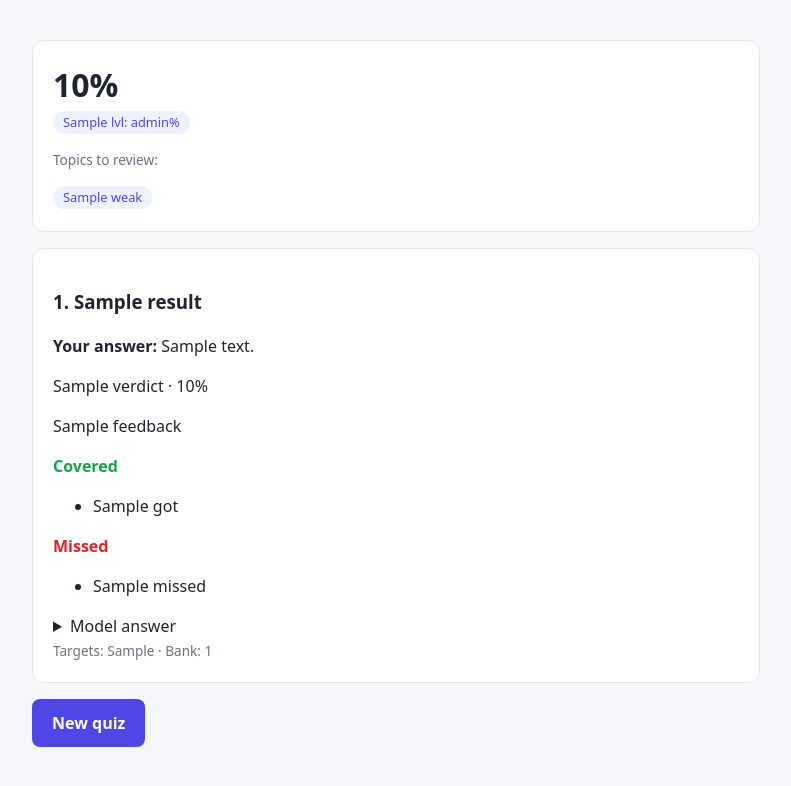
After one commit to Bababoi2169/JD, a Flask app: template templates/results_text.html in a window 1280 px wide. The commit adds this page. Shown: the top 786 px of the page, without its empty margins (244-1035 px from the left). Run offline with Flask 3, Linux system fonts and the light colour scheme; the template is opened without the code that fills it: most values are stand-ins (such as "Sample title", 1, 10 or a date in 2020).

Commit message:
Add difficulty sections, typed-answer mode with AI grading, and styling

```diff
--- a/app.py
+++ b/app.py
@@ -1,46 +1,94 @@
-from flask import Flask, render_template, request
-from utils import extract_text, generate_quiz, extract_requirements
+import uuid
+from flask import Flask, render_template, request, redirect, url_for
+from utils import extract_text, generate_quiz, extract_requirements, evaluate_answers
 from retrieval import get_relevant_questions
-import uuid
-from flask import redirect, url_for
+from concurrent.futures import ThreadPoolExecutor
+
+app = Flask(__name__)
+app.config["MAX_CONTENT_LENGTH"] = 5 * 1024 * 1024  # 5 MB
 
 QUIZZES = {}  # quiz_id -> list of questions (in memory, resets on restart)
 
-app = Flask(__name__)
+def build_quiz(resume_text, jd_text, req, mode, per_level=5):
+    def one(level):
+        bank = get_relevant_questions(req["queries"], req.get("role"), difficulty=level, max_total=8)
+        return generate_quiz(resume_text, jd_text, bank, n=per_level, difficulty=level, mode=mode)
+    with ThreadPoolExecutor(max_workers=3) as ex:   # runs the 3 calls in parallel
+        parts = list(ex.map(one, ["easy", "medium", "hard"]))
+    return [q for part in parts for q in part]
 
 @app.route("/", methods=["GET", "POST"])
 def index():
     if request.method == "POST":
-        resume_text = extract_text(request.files["resume"])
-        jd_text = request.form["jd"]
-        req = extract_requirements(resume_text, jd_text)
-        bank = get_relevant_questions(req["queries"], req.get("role"), max_total=10)
-        questions = generate_quiz(resume_text, jd_text, bank)
-        quiz_id = str(uuid.uuid4())
-        QUIZZES[quiz_id] = questions
-        return redirect(url_for("quiz", quiz_id=quiz_id))
+        try:
+            resume_file = request.files.get("resume")
+            if not resume_file or not resume_file.filename:
+                raise ValueError("Please upload a resume.")
+            jd_text = request.form.get("jd", "").strip()
+            if len(jd_text) < 50:
+                raise ValueError("Please paste a longer job description.")
+
+            resume_text = extract_text(resume_file)
+            req = extract_requirements(resume_text, jd_text)
+            mode = request.form.get("mode", "text")
+            questions = build_quiz(resume_text, jd_text, req, mode)
+            quiz_id = str(uuid.uuid4())
+            QUIZZES[quiz_id] = {"mode": mode, "questions": questions}
+            return redirect(url_for("quiz", quiz_id=quiz_id))
+        except (ValueError, RuntimeError) as e:
+            return render_template("index.html", error=str(e))
+        except Exception:
+            app.logger.exception("Quiz generation failed")
+            return render_template("index.html", error="Something went wrong. Please try again.")
     return render_template("index.html")
+
 
 @app.route("/quiz/<quiz_id>")
 def quiz(quiz_id):
-    questions = QUIZZES.get(quiz_id)
-    if not questions:
+    quiz = QUIZZES.get(quiz_id)
+    if not quiz:
         return redirect(url_for("index"))
-    return render_template("quiz.html", questions=questions, quiz_id=quiz_id)
+    return render_template("quiz.html", questions=quiz["questions"], mode=quiz["mode"], quiz_id=quiz_id)
+
 
 @app.route("/quiz/<quiz_id>/submit", methods=["POST"])
 def submit(quiz_id):
-    questions = QUIZZES.get(quiz_id)
-    if not questions:
+    quiz = QUIZZES.get(quiz_id)
+    if not quiz:
         return redirect(url_for("index"))
-    results, score = [], 0
-    for i, q in enumerate(questions):
-        picked = int(request.form.get(f"q{i}", -1))
-        correct = picked == q["correct_index"]
-        score += correct
-        results.append({**q, "picked": picked, "correct": correct})
-    weak = sorted({r["topic"] for r in results if not r["correct"]})
-    return render_template("results.html", results=results,
-                           score=score, total=len(results), weak=weak)
+    questions, mode = quiz["questions"], quiz["mode"]
+
+    if mode == "mcq":
+        results, score, by_level = [], 0, {}
+        for i, q in enumerate(questions):
+            picked = int(request.form.get(f"q{i}", -1))
+            correct = picked == q["correct_index"]
+            score += correct
+            results.append({**q, "picked": picked, "correct": correct})
+            s = by_level.setdefault(q["difficulty"], [0, 0])
+            s[0] += correct
+            s[1] += 1
+        weak = sorted({r["topic"] for r in results if not r["correct"]})
+        return render_template("results.html", results=results, score=score,
+                               total=len(results), weak=weak, by_level=by_level)
+
+    items = [{**q, "answer": request.form.get(f"q{i}", "").strip()} for i, q in enumerate(questions)]
+    try:
+        graded = evaluate_answers(items)
+    except Exception:
+        app.logger.exception("Grading failed")
+        return "Grading failed. Go back and submit again.", 500
+
+    results = [{**it, **g} for it, g in zip(items, graded)]
+    score = round(sum(r["score"] for r in results) / len(results))
+    levels = {}
+    for r in results:
+        levels.setdefault(r["difficulty"], []).append(r["score"])
+    by_level = {k: round(sum(v) / len(v)) for k, v in levels.items()}
+    weak = sorted({r["topic"] for r in results if r["verdict"] != "correct"})
+    return render_template("results_text.html", results=results, score=score,
+                           by_level=by_level, weak=weak)
+
+
 if __name__ == "__main__":
     app.run(debug=True)
--- /dev/null
+++ b/static/style.css
@@ -0,0 +1,24 @@
+:root { --bg:#f6f7fb; --card:#fff; --text:#1f2430; --muted:#6b7280;
+        --accent:#4f46e5; --good:#16a34a; --bad:#dc2626; --border:#e5e7eb; }
+* { box-sizing: border-box; }
+body { margin:0; font-family: system-ui, sans-serif; background:var(--bg); color:var(--text); line-height:1.5; }
+.container { max-width:760px; margin:40px auto; padding:0 16px; }
+h1, h2 { margin:0 0 16px; }
+.card { background:var(--card); border:1px solid var(--border); border-radius:12px; padding:20px; margin-bottom:16px; }
+input[type=file], textarea { width:100%; padding:10px; border:1px solid var(--border); border-radius:8px; font:inherit; margin:6px 0 16px; background:#fff; }
+textarea { min-height:220px; resize:vertical; }
+label.field { font-weight:600; }
+button, .btn { background:var(--accent); color:#fff; border:0; border-radius:8px; padding:12px 20px; font:inherit; font-weight:600; cursor:pointer; text-decoration:none; display:inline-block; }
+button:disabled { opacity:.6; cursor:wait; }
+.error { background:#fef2f2; color:var(--bad); border:1px solid #fecaca; padding:12px; border-radius:8px; margin-bottom:16px; }
+.option { display:block; padding:10px 14px; border:1px solid var(--border); border-radius:8px; margin:8px 0; cursor:pointer; }
+.option:hover { border-color:var(--accent); }
+.option:has(input:checked) { border-color:var(--accent); background:#eef2ff; }
+.option input { margin-right:10px; }
+.meta { color:var(--muted); font-size:.85rem; }
+.score { font-size:2rem; font-weight:700; }
+.tag { display:inline-block; background:#eef2ff; color:var(--accent); border-radius:999px; padding:2px 10px; font-size:.8rem; margin:2px 4px 2px 0; }
+.ok { color:var(--good); font-weight:600; }
+.no { color:var(--bad); font-weight:600; }
+textarea.answer { min-height:100px; margin-bottom:8px; }
+.part { color:#d97706; font-weight:600; }
--- /dev/null
+++ b/templates/results_text.html
@@ -0,0 +1,26 @@
+<!doctype html>
+<html lang="en"><head>
+  <meta charset="utf-8"><meta name="viewport" content="width=device-width, initial-scale=1">
+  <title>Interview Quiz</title>
+  <link rel="stylesheet" href="{{ url_for('static', filename='style.css') }}">
+</head><body><div class="container">
+<div class="card">
+  <div class="score">{{ score }}%</div>
+  {% for lvl, s in by_level.items() %}<span class="tag">{{ lvl|capitalize }}: {{ s }}%</span>{% endfor %}
+  {% if weak %}<p class="meta">Topics to review:</p>
+    {% for t in weak %}<span class="tag">{{ t }}</span>{% endfor %}{% endif %}
+</div>
+{% for r in results %}
+<div class="card">
+  <h3>{{ loop.index }}. {{ r.question }}</h3>
+  <p><b>Your answer:</b> {{ r.answer or "(blank)" }}</p>
+  <p class="{{ {'correct':'ok','partial':'part','incorrect':'no'}[r.verdict] }}">{{ r.verdict|capitalize }} · {{ r.score }}%</p>
+  <p>{{ r.feedback }}</p>
+  {% if r.got %}<p class="ok">Covered</p><ul>{% for g in r.got %}<li>{{ g }}</li>{% endfor %}</ul>{% endif %}
+  {% if r.missed %}<p class="no">Missed</p><ul>{% for m in r.missed %}<li>{{ m }}</li>{% endfor %}</ul>{% endif %}
+  <details><summary>Model answer</summary><p>{{ r.model_answer }}</p></details>
+  <span class="meta">Targets: {{ r.tied_to }}{% if r.source_id %} · Bank: {{ r.source_id }}{% endif %}</span>
+</div>
+{% endfor %}
+<a class="btn" href="{{ url_for('index') }}">New quiz</a>
+</div></body></html>
```
Also changed, not shown: templates/index.html (+23 -3 lines), templates/quiz.html (+24 -4 lines), templates/results.html (+24 -6 lines), utils.py (+125 -57 lines).
